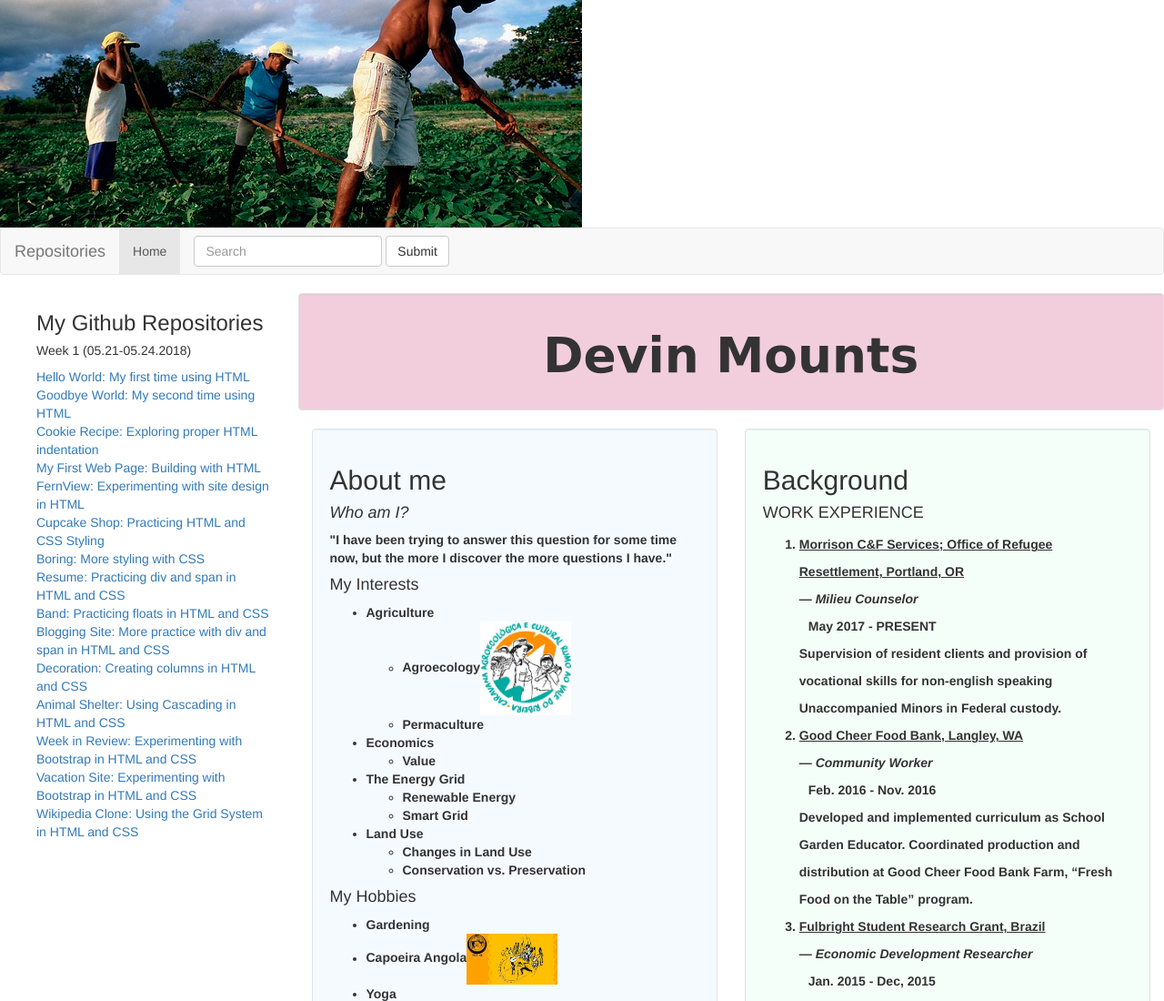
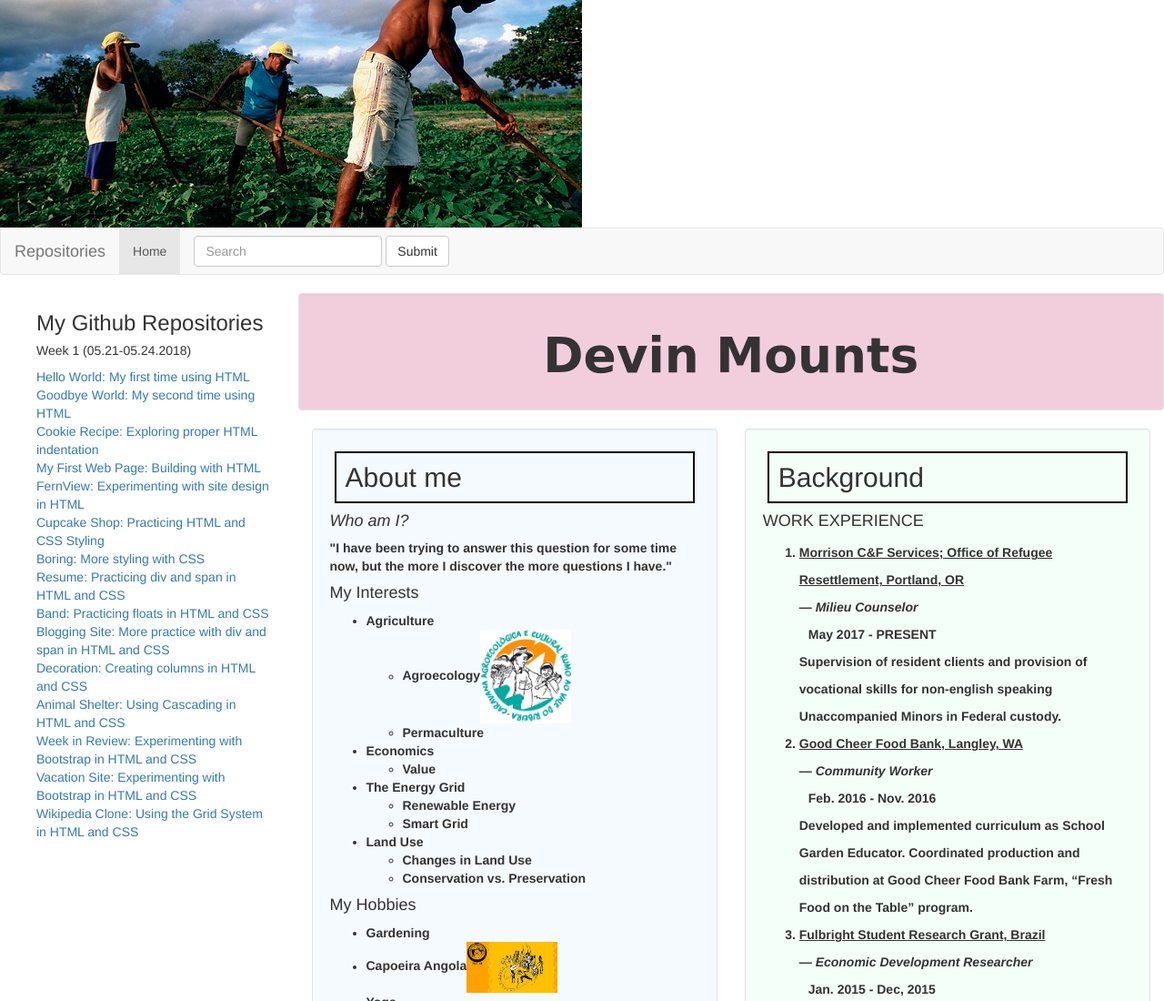
Before and after one commit to devinmounts/about-me, a plain HTML site: page index.html in a window 1280 px wide. Shown: the top 1100 px of the page at 91% size. Drawn offline with Linux system fonts and the light colour scheme; files whose address does not match are found by name.

Commit message:
add border to well h2.

```diff
--- a/css/styles.css
+++ b/css/styles.css
@@ -42,3 +42,8 @@ background-color: #f2cedd;
   max-height: 150px;
   float: ;
 }
+.well h2{
+  border: solid black 2px;
+  margin: 5px;
+  padding: 10px;
+}
```
